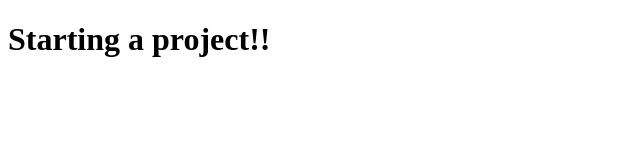
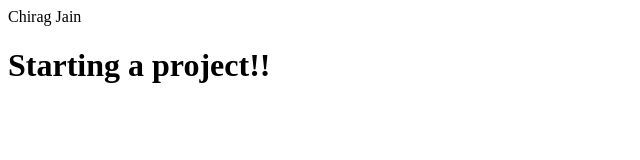
Before and after one commit to iamcrj/WebProject, a plain HTML site: page index.html in a window 1280 px wide. Shown: the whole page, without its empty margins (0-640 px from the left). Drawn offline with Linux system fonts and the light colour scheme.

Commit message:
update header

```diff
--- a/index.html
+++ b/index.html
@@ -2,6 +2,7 @@
 <html>
   <head> </head>
   <body>
+    <header>Chirag Jain</header>
     <h1>Starting a project!!</h1>
   </body>
 </html>
```
